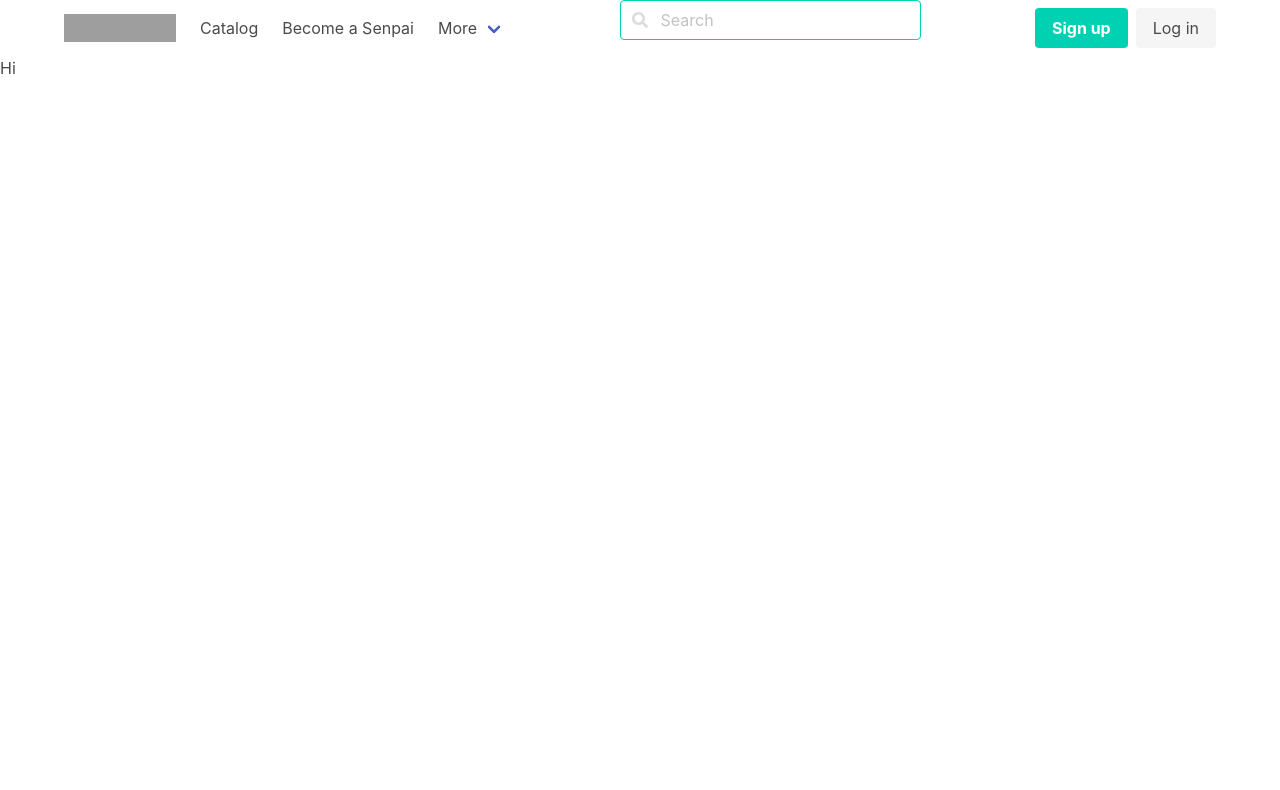
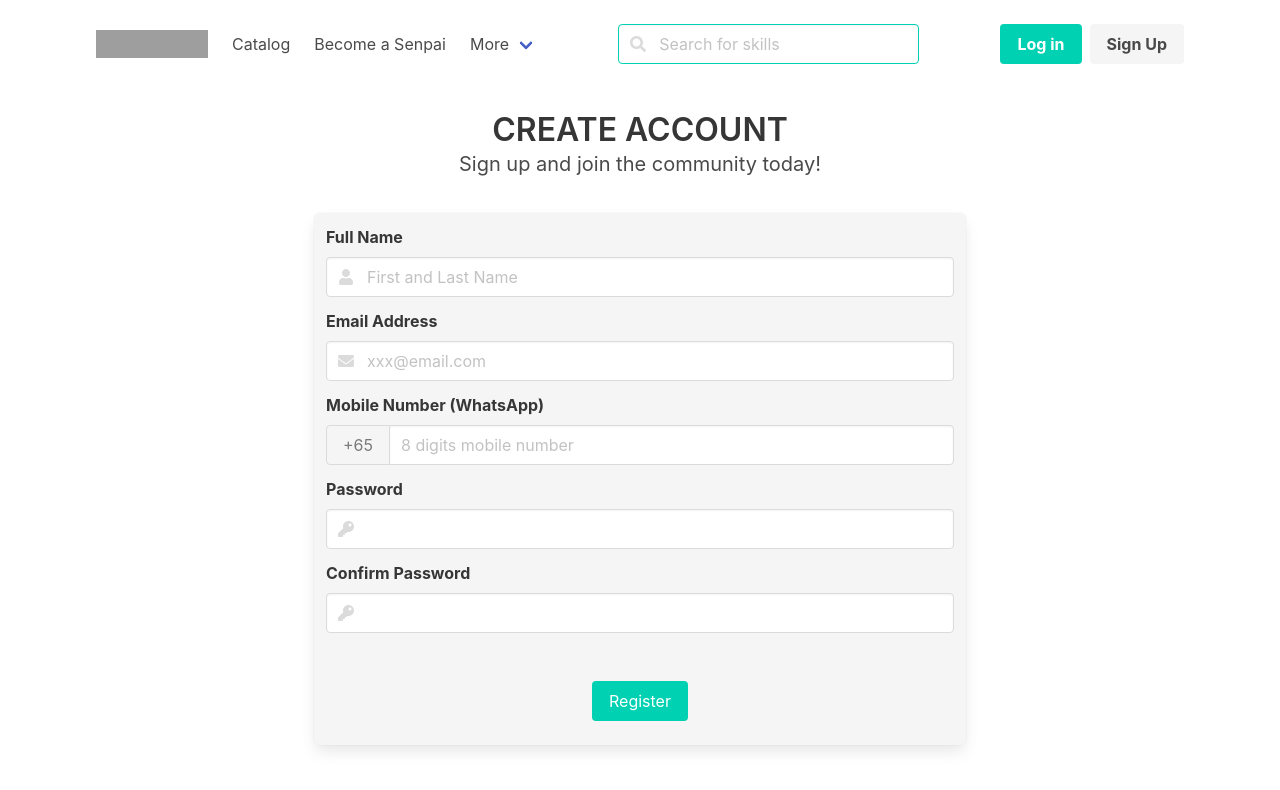
Before and after one commit to kimikolim/senpai_react, a React (Create React App) app: page /signup in a window 1280 px wide. Shown: the top 790 px of the page. Built offline with nearby package versions, Linux system fonts and the light colour scheme; grey boxes are pictures that could not be loaded.

Commit message:
Updates to Header Home  Catalog Login Signup Appjsx

```diff
--- a/src/App.jsx
+++ b/src/App.jsx
@@ -1,11 +1,14 @@
 import React, { Component } from 'react';
 import Home from './components/pages/Homepage/Home';
 import Catalog from './components/pages/CatalogPage/Catalog';
+import SenpaiList from './components/pages/SenpaiListPage/SenpaiList';
 import Signup from './components/pages/RegisterPage/Signup';
 import ErrorPage from './components/pages/ErrorPage/ErrorPage';
 import SenpaiProfile from './components/pages/SenpaiProfilePage/SenpaiProfile';
 import Header from './components/GlobalComponents/Header';
+import Login from './components/pages/LoginPage/Login'
 import 'bulma/css/bulma.min.css';
+
 
 import { BrowserRouter as Router, Route, Switch } from 'react-router-dom';
 
@@ -15,18 +18,31 @@ export default function App() {
 			<div>
 				<Header />
 
-				<h1>Hi</h1>
-
 				<Switch>
 					<Route exact path="/">
 						<Home />
 					</Route>
+
 					<Route path="/catalog">
 						<Catalog />
 					</Route>
+
+					<Route path="/catalog/senpailist">
+						<SenpaiList />
+					</Route>
+
+					<Route path="/signup">
+						<Signup />
+					</Route>
+
+					<Route path="/login">
+						<Login />
+					</Route>
+
 					<Route path="/profile">
 						<SenpaiProfile />
 					</Route>
+
 				</Switch>
 			</div>
 		</Router>
--- a/src/components/GlobalComponents/Header.jsx
+++ b/src/components/GlobalComponents/Header.jsx
@@ -7,11 +7,12 @@ export class Header extends Component {
 	render() {
 		return (
 			<div className="container">
-				<nav class="navbar" role="navigation" aria-label="main navigation">
+				<nav class="navbar is-spaced" role="navigation" aria-label="main navigation">
 					<div class="navbar-brand">
+
 						<Link to="/" class="navbar-item">
 							<img
-								src="https://imgur.com/FVwu3GB"
+								src="https://imgur.com/FVwu3GB.png"
 								width="112"
 								height="28"
 							/>
@@ -41,26 +42,33 @@ export class Header extends Component {
 						</div>
 
 						<div>
+						<div class="navbar-item">
 						<div className="SearchIcon control has-icons-left level-item">
-								<input className="input is-primary" type="text" placeholder="Search"></input>
+								<input className="input is-primary" type="text" placeholder="Search for skills"></input>
 
 								<span className="icon is-small is-left">
 									<i className="fas fa-search"></i>
     							</span>
+						</div>
+							</div>
+							</div>
 
-							</div>
+
+						<div className="navbar-end">
+                            <div className="navbar-item">
+                                <div className="buttons">
+                                    <Link to="/login" className="button is-primary">
+										<strong>Log in</strong>
+									</Link>
+
+									<Link to="/signup" className="button is-light">
+										<strong>Sign Up</strong>
+									</Link>
+                                </div>
+                            </div>
 						</div>
 
-						<div class="navbar-end">
-							<div class="navbar-item">
-								<div class="buttons">
-									<a class="button is-primary">
-										<strong>Sign up</strong>
-									</a>
-									<a class="button is-light">Log in</a>
-								</div>
-							</div>
-						</div>
+
 					</div>
 				</nav>
 			</div>
--- a/src/components/GlobalComponents/Header.scss
+++ b/src/components/GlobalComponents/Header.scss
@@ -1,5 +1,12 @@
 .container {
-	width: 100%;
+	width:max-content;
+}
+
+.navbar {
+	&.is-transparent {
+	background-color: transparent;
+	background-image: none;
+	}
 }
 
 .SearchIcon {
--- a/src/components/pages/CatalogPage/Catalog.jsx
+++ b/src/components/pages/CatalogPage/Catalog.jsx
@@ -1,11 +1,11 @@
 import React, { Component } from 'react'
+import {Link} from 'react-router-dom'
 
 export class Catalog extends Component {
     render() {
         return (
 
     <div>
-
         <section class="hero is-small">
             <div class="hero-body has-text-centered">
                 <p class="title">
@@ -15,9 +15,10 @@ export class Catalog extends Component {
                 <p class="subtitle has-text-centered">
                     Which skill do you wish to master?
                 </p>
-
             </div>
         </section>
+
+        <br></br>
 
         <div className="tile is-ancestor">
 
@@ -25,36 +26,40 @@ export class Catalog extends Component {
                 <div className="tile">
                     <div className="tile is-parent is-vertical">
 
-                    <article  className="tile is-child box has-text-centered">
+                        <button className="btn btn-primary is-link tile is-child box has-text-centered has-background-warning">
                             <p className="title">Academia</p>
-                        <p className="subtitle">Top box</p>
-                        <p><i className="fas fa-user-graduate"></i></p>
-                    </article>
+                            {/* <p className="subtitle">Top box</p> */}
+                            <i className="fas fa-user-graduate"></i>
+                        </button>
 
-                    <article className="tile is-child box has-text-centered">
+
+                        <Link to="/category/senpailist" className="btn btn-primary is-link tile is-child box has-text-centered has-background-warning">
                             <p className="title">Fitness</p>
-                        <p className="subtitle">Bottom box</p>
-                        <p><i className="fas fa-swimmer"></i></p>
-                    </article>
+                            {/* <p className="subtitle">Bottom box</p> */}
+                            <i className="fas fa-swimmer"></i>
+                        </Link>
+
                     </div>
                 </div>
             </div>
 
+
             <div className="tile is-vertical is-4">
-
                 <div className="tile">
                     <div className="tile is-parent is-vertical">
-                <article className="tile is-child box has-text-centered">
+
+                        <Link to="/" className="btn btn-primary is-link tile is-child box has-text-centered has-background-warning on-hover">
                             <p className="title">Cooking & Baking</p>
-          <p className="subtitle">Top box</p>
+                            {/* <p className="subtitle">Top box</p> */}
                             <i className="fas fa-utensils"></i>
-        </article>
+                        </Link>
 
-        <article className="tile is-child box has-text-centered">
+                        <Link to="/" className="btn btn-primary is-link tile is-child box has-text-centered has-background-warning">
                             <p className="title">Arts & Design</p>
-          <p className="subtitle">Bottom box</p>
+                            {/* <p className="subtitle">Bottom box</p> */}
                             <i className="fas fa-palette"></i>
-        </article>
+                        </Link>
+
                     </div>
                 </div>
             </div>
--- a/src/components/pages/Homepage/Home.css
+++ b/src/components/pages/Homepage/Home.css
@@ -1,11 +1,3 @@
-.BESENPAI {
-  background-color:lightyellow;
-}
-
-.FINDSENPAI {
-  background-color: lightcoral;
-}
-
 .tile {
   flex-direction: row;
   justify-content: center;
--- a/src/components/pages/Homepage/Home.jsx
+++ b/src/components/pages/Homepage/Home.jsx
@@ -1,13 +1,15 @@
 import React, { Component } from 'react'
 import {Link} from 'react-router-dom'
-import "./Home.css";
+import './Home.css'
 
 
 export class Home extends Component {
 
 
     render() {
+
         return (
+
             <div className="background">
             {/* <p className="background"> */}
                 <section class="hero is-small">
@@ -21,24 +23,24 @@ export class Home extends Component {
                     </div>
                 </section>
 
+                <br></br>
+
                 <h2 className = "tile is-ancestor ">
-                    <p className="tile is-5 is-parent">
-                        <p className="tile is-child box has-text-centered FINDSENPAI">
+                    <p className="tile is-4 is-parent">
+                        <p className="tile is-child box has-text-centered has-background-light">
                             <br></br>
                             <p><i className="fas fa-binoculars"></i></p>
-                            {/* <img src="https://bulma.io/images/placeholders/640x480.png"></img> */}
                             <br></br>
-                            <Link to='/catalog' className="button is-medium is-danger is-rounded"><strong> FIND SENPAI </strong></Link>
+                            <Link to='/catalog' className="button is-medium is-warning is-rounded"><strong> FIND SENPAI </strong></Link>
                         </p>
                     </p>
 
-                    <p className="tile is-5 is-parent">
-                        <p className="tile is-child box has-text-centered BESENPAI">
+                    <p className="tile is-4 is-parent">
+                        <p className="tile is-child box has-text-centered has-background-light">
                             <br></br>
                             <p><i className="fas fa-chalkboard-teacher"></i></p>
-                            {/* <img src="https://bulma.io/images/placeholders/640x480.png"></img> */}
                             <br></br>
-                            <Link to='/register' className="button is-medium is-warning is-rounded"><strong> BE SENPAI </strong></Link>
+                            <Link to='/register' className="button is-medium is-danger is-rounded"><strong> BE SENPAI </strong></Link>
                         </p>
                     </p>
                 </h2>
--- a/src/components/pages/LoginPage/Login.jsx
+++ b/src/components/pages/LoginPage/Login.jsx
@@ -5,7 +5,67 @@ export class Login extends Component {
         return (
             <div>
 
+        <section class="hero is-small">
+            <div class="hero-body has-text-centered">
+                <p class="title">
+                    <strong>LOG IN</strong>
+                </p>
+
+                <p class="subtitle has-text-centered">
+                    Welcome back!
+                </p>
             </div>
+        </section>
+
+        <br></br>
+
+
+        <div class="parent columns is-mobile is-centered">
+
+            <div class="column box is-half has-background-light">
+
+                <form className="register-form">
+
+                    <div className="field">
+                        <label className="label">Email Address</label>
+                        <div className="control has-icons-left has-icons-right">
+                                <input className="input" type="email" placeholder="xxx@email.com"></input>
+                                <span className="icon is-small is-left">
+                                    <i className="fas fa-envelope"></i>
+                                </span>
+                                </div>
+
+                    </div>
+
+
+                    <div className="field">
+                        <label className="label">Password</label>
+                            <div className="control has-icons-left has-icons-right">
+
+                                <input className="input" type="password" />
+
+                                <span className="icon is-small is-left">
+                                    <i className="fas fa-key"></i>
+                                </span>
+
+                            </div>
+                    </div>
+
+
+                    <span className="column has-text-centered">
+                        <button type="submit" className="button is-primary mt-5">Login</button>
+                    </span>
+
+                </form>
+
+            </div>
+
+        </div>
+
+
+        </div>
+
+
         )
     }
 }
--- a/src/components/pages/RegisterPage/Signup.jsx
+++ b/src/components/pages/RegisterPage/Signup.jsx
@@ -5,45 +5,62 @@ export class Signup extends Component {
         return (
             <div>
 
-            <p className="box">
+        <section class="hero is-small">
+            <div class="hero-body has-text-centered">
+                <p class="title">
+                    <strong>CREATE ACCOUNT</strong>
+                </p>
 
-            <div className="register-page mt-5">
-                <div className="container">
+                <p class="subtitle has-text-centered">
+                    Sign up and join the community today!
+                </p>
+            </div>
+        </section>
+
+        <br></br>
+
+
+        <div class="parent columns is-mobile is-centered">
+
+            <div class="column box is-half has-background-light">
 
                 <form className="register-form">
+
                     <div className="field">
                         <label className="label">Full Name</label>
-                            <div className="control">
-                                <input className="input" type="text" />
+                        <div className="control has-icons-left has-icons-right">
+                            <input className="input" type="email" placeholder="First and Last Name"></input>
+                            <span className="icon is-small is-left">
+                                <i className="fas fa-user"></i>
+                            </span>
                         </div>
                     </div>
 
 
+
                     <div className="field">
-                            <label className="label">Email</label>
+                        <label className="label">Email Address</label>
                         <div className="control has-icons-left has-icons-right">
-                                <input className="input" type="email" placeholder="Email"></input>
+                                <input className="input" type="email" placeholder="xxx@email.com"></input>
                                 <span className="icon is-small is-left">
                                     <i className="fas fa-envelope"></i>
-                                </span>
-                                <span className="icon is-small is-right">
-                                <i className="fas fa-check"></i>
                                 </span>
                                 </div>
 
                     </div>
 
-                        <div className="field is-horizontal">
-                            <div className="field-label is-normal">Contact Number</div>
+
+                    <div className="field">
+                        <label className="label">Mobile Number (WhatsApp)</label>
                         <div className="field-body">
+
                                 <div className="field has-addons">
                                     <p className="control">
-                                    <a className="button is-static">
-                                    +65
-                                    </a>
+                                        <a className="button is-static">+65</a>
                                     </p>
+
                                     <p className="control is-expanded">
-                            <input className="input" type="tel" placeholder="This is the number for business purposes"></input>
+                                        <input className="input" type="tel" placeholder="8 digits mobile number"></input>
                                     </p>
                                 </div>
                             </div>
@@ -51,27 +68,45 @@ export class Signup extends Component {
 
                     <div className="field">
                         <label className="label">Password</label>
-                            <div className="control">
+                            <div className="control has-icons-left has-icons-right">
+
                                 <input className="input" type="password" />
-                            </div>
-                        </div>
-                        <div className="field">
-                            <label className="label">Confirm Password</label>
-                            <div className="control">
-                                <input className="input" type="password" />
+
+                                <span className="icon is-small is-left">
+                                    <i className="fas fa-key"></i>
+                                </span>
+
                             </div>
                     </div>
 
-                        <button type="submit" className="button is-primary mt-5">Create</button>
+
+                    <div className="field">
+                        <label className="label">Confirm Password</label>
+                            <div className="control has-icons-left has-icons-right">
+
+                                <input className="input" type="password" />
+
+                                <span className="icon is-small is-left">
+                                    <i className="fas fa-key"></i>
+                                </span>
+
+                            </div>
+                    </div>
+
+
+                    <span className="column has-text-centered">
+                        <button type="submit" className="button is-primary mt-5">Register</button>
+                    </span>
+
                 </form>
 
             </div>
 
         </div>
-            </p>
 
 
         </div>
+
 
         )
     }
--- a/src/components/pages/SenpaiListPage/SenpaiList.jsx
+++ b/src/components/pages/SenpaiListPage/SenpaiList.jsx
@@ -0,0 +1,17 @@
+import React, { Component } from 'react'
+import {Link} from 'react-router-dom'
+
+export class SenpaiList extends Component {
+    render() {
+        return (
+
+    <div>
+
+Hi
+
+    </div>
+        )
+    }
+}
+
+export default SenpaiList
--- a/src/index.css
+++ b/src/index.css
@@ -5,7 +5,10 @@ body {
     sans-serif;
   -webkit-font-smoothing: antialiased;
   -moz-osx-font-smoothing: grayscale;
+  background-color: rgb(255, 255, 255);
+  background-size:cover;
 }
+
 
 code {
   font-family: source-code-pro, Menlo, Monaco, Consolas, 'Courier New',
```
Also changed, not shown: src/components/pages/SenpaiListPage/Components/SenpaiCard.jsx (+54 -0 lines). Lines whose indentation alone changed are shown as unchanged.
